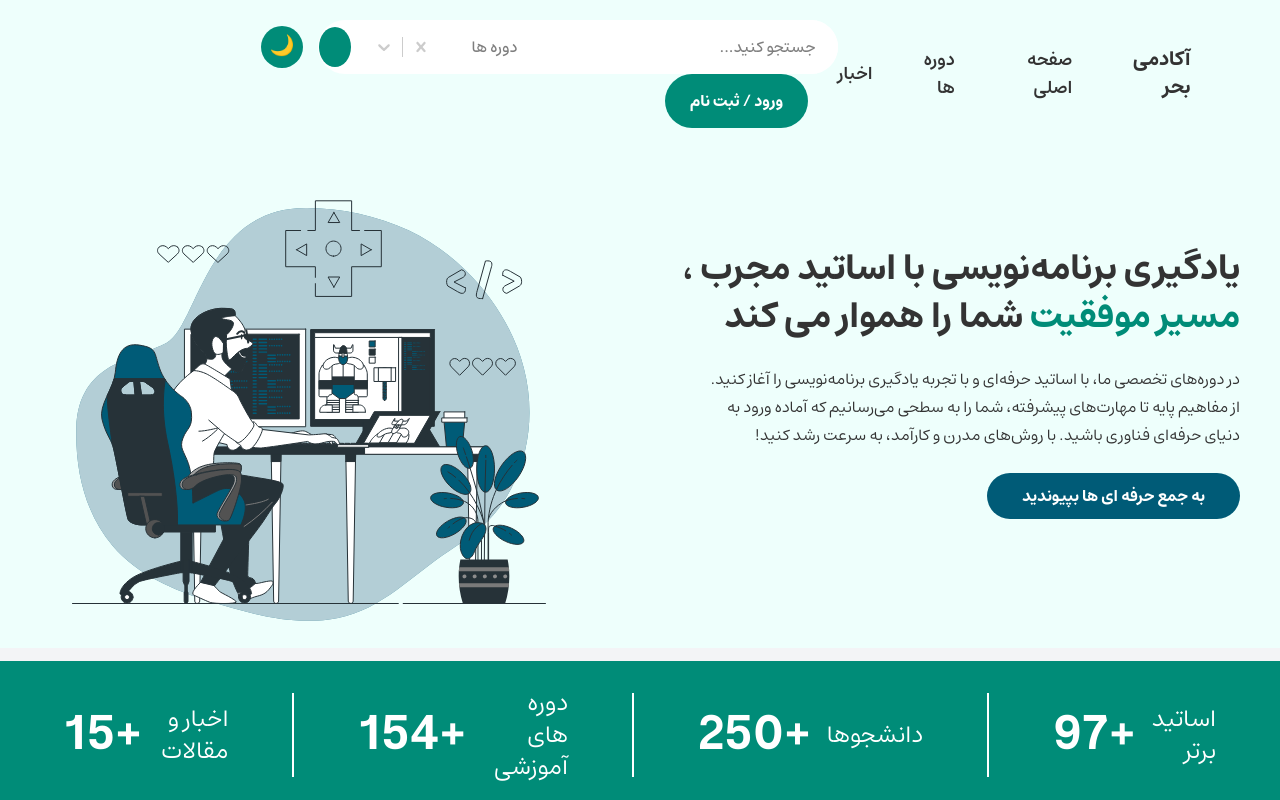
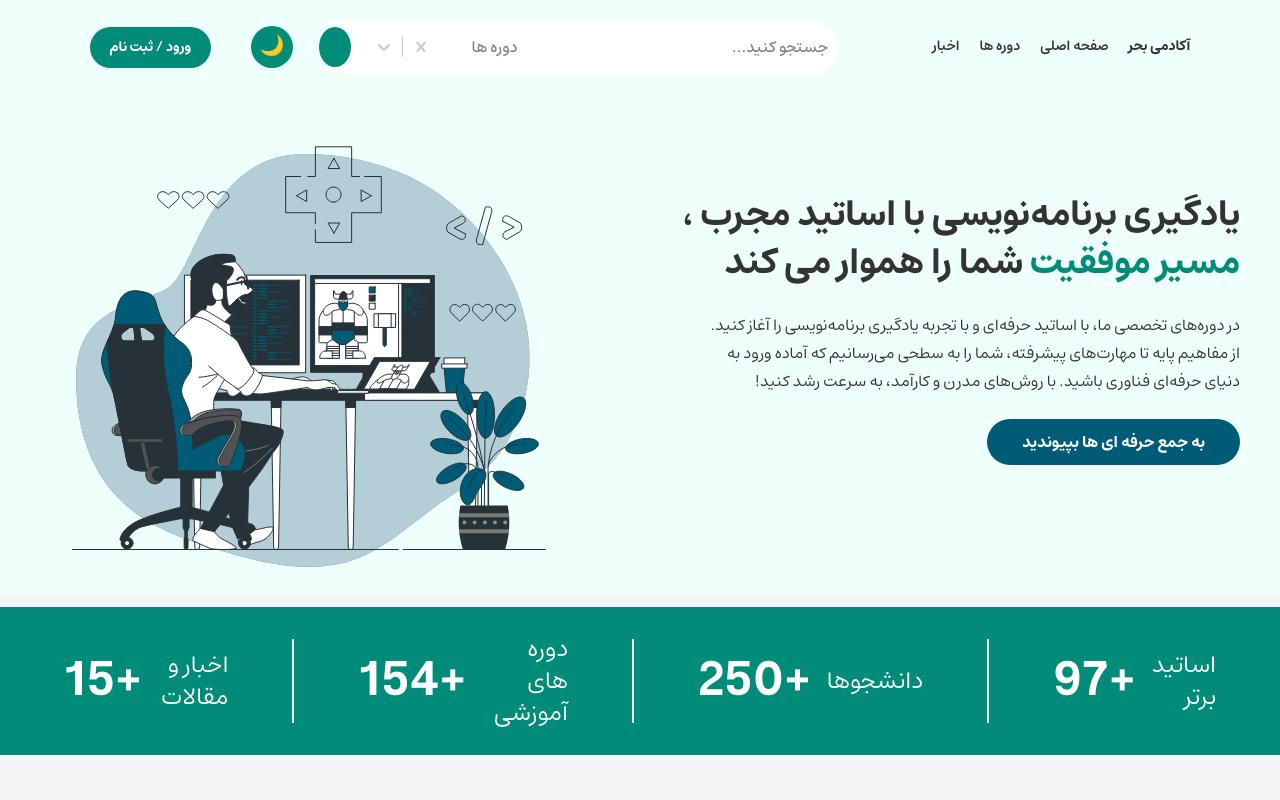
Before and after one commit to react-summer-1404/CodeLogic, a React (Vite) app: page / in a window 1280 px wide. Shown: the top 800 px of the page. Built offline with nearby package versions, Linux system fonts and the light colour scheme; some icons are missing.

Commit message:
Edit Navbar

```diff
--- a/src/assets/styles/reset.css
+++ b/src/assets/styles/reset.css
@@ -46,8 +46,28 @@
   background-color: #ffffff !important;
   color: #000000 !important;
 }
+
+@media (max-width: 1200px) {
+  .courses__control {
+    width: 150px;
+  }
+}
 @media (max-width: 1000px) {
   .courses__control {
-    width: 170px;
+    width: 120px;
+    font-size: 14px;
+    position: relative;
+    right: 50px;
   }
 }
+@media (max-width: 821px) {
+  .courses__control {
+    font-size: 10px;
+    width: 80px;
+  }
+}
+@media (max-width: 800px) {
+  .courses__control {
+    width: 80px;
+  }
+}
--- a/src/components/Navbar/Navbar.jsx
+++ b/src/components/Navbar/Navbar.jsx
@@ -5,17 +5,11 @@ import MenuIcon from "@mui/icons-material/Menu";
 import SelectComp from "../SelectComp/SelectComp";
 
 const Navbar = () => {
-  const [mobilemenu, setmobilemenu] = useState(false);
-
+  const [mobileMenu, setMobileMenu] = useState(false);
   const [darkMode, setDarkMode] = useState(false);
 
-  const togglemenu = () => {
-    setmobilemenu(!mobilemenu);
-  };
-
-  const toggleDarkMode = () => {
-    setDarkMode(!darkMode);
-  };
+  const toggleMenu = () => setMobileMenu(!mobileMenu);
+  const toggleDarkMode = () => setDarkMode(!darkMode);
 
   return (
     <nav
@@ -23,48 +17,52 @@ const Navbar = () => {
         darkMode ? style.darknav : ""
       } flex items-center justify-between`}
     >
+      <MenuIcon
+        onClick={toggleMenu}
+        className={`${style.menuicon} cursor-pointer`}
+        sx={{ color: darkMode ? "white" : "black", fontSize: 25 }}
+      />
       <ul
-        className={` ${style.ul} flex items-center justify-around   ${
-          mobilemenu ? style.showmenu : style.hidemenu
-        }  `}
+        className={`${style.ul} flex items-center justify-around gap-6 ${
+          mobileMenu ? style.showmenu : style.hidemenu
+        }`}
       >
-        <li className={` ${style.li}    text-xl font-bold`}>آکادمی بحر</li>
-
-        <li className={`  ${style.li} text-lg cursor-pointer font-semibold`}>
+        <li className={`${style.li} text-xl font-bold`}>آکادمی بحر</li>
+        <li className={`${style.li} text-lg cursor-pointer font-semibold`}>
           صفحه اصلی
         </li>
-        <li className={`  ${style.li} text-lg cursor-pointer font-semibold`}>
+        <li className={`${style.li} text-lg cursor-pointer font-semibold`}>
           دوره ها
         </li>
-        <li className={`  ${style.li} text-lg cursor-pointer font-semibold`}>
-          {" "}
+        <li className={`${style.li} text-lg cursor-pointer font-semibold`}>
           اخبار
         </li>
       </ul>
-      <div className={` ${style.left}  `}>
+
+      <div className={style.left}>
         <div className={` ${style.searchcontainer}  `}>
           <input
             type="text"
-            className={` ${style.searchinput}  `}
-            placeholder="    جستجو کنید..."
+            className={style.searchinput}
+            placeholder="جستجو کنید..."
           />
           <SelectComp />
-          <button className={` ${style.searchbutton}  `}>
+          <button className={style.searchbutton}>
             <SearchIcon sx={{ color: "white", fontSize: 35 }} />
           </button>
         </div>
-        <button onClick={toggleDarkMode} className={`${style.darkModeBtn} `}>
+
+        <button
+          onClick={toggleDarkMode}
+          className={`${style.darkModeBtn} ${darkMode ? "active" : ""}`}
+        >
           {darkMode ? "☀️" : "🌙"}
         </button>
-        <button className={` ${style.button} rounded-4xl font-bold `}>
+
+        <button className={`${style.button} rounded-4xl font-bold`}>
           ورود / ثبت نام
         </button>
       </div>
-      <MenuIcon
-        onClick={togglemenu}
-        className={` ${style.menuicon} cursor-pointer `}
-        sx={{ color: "black", fontSize: 25 }}
-      />
     </nav>
   );
 };
--- a/src/components/Navbar/Navbar.module.css
+++ b/src/components/Navbar/Navbar.module.css
@@ -1,8 +1,31 @@
 .mainnav {
-  padding: 20px 0;
-  padding-left: 7%;
-  padding-right: 7%;
+  padding: 20px 7%;
   background: #eefffc;
+  display: flex;
+  align-items: center;
+  justify-content: space-between;
+  transition: all 0.3s ease;
+  position: relative;
+}
+
+.ul {
+  display: flex;
+  align-items: center;
+  gap: 30px;
+  transition: all 0.3s ease;
+}
+
+.li {
+  transition: 0.2s;
+}
+.li:hover {
+  color: #008c78;
+}
+
+.left {
+  display: flex;
+  align-items: center;
+  gap: 10px;
 }
 
 .searchcontainer {
@@ -21,18 +44,15 @@
 .searchinput {
   font-weight: 500;
   color: rgb(0, 0, 0);
-
   background: white;
-  /* padding: 16px 52px 16px 16px; */
   padding: 15px 10px;
   font-size: 16px;
   border: none;
   border-radius: 28px;
   outline: none;
+  box-sizing: border-box;
+  width: 280px;
   transition: all 0.3s ease;
-  box-sizing: border-box;
-
-  width: 280px;
 }
 
 .searchbutton {
@@ -40,7 +60,6 @@
   left: 1px;
   top: 50%;
   transform: translateY(-50%);
-
   border: none;
   color: #ffffff;
   cursor: pointer;
@@ -49,21 +68,8 @@
   transition: 0.3s;
   background: #008c78;
 }
-
 .searchbutton:hover {
   background-color: #007563;
-  color: white;
-  transition: 0.3s;
-}
-.ul {
-  gap: 30px;
-}
-.li {
-  transition: 0.2s;
-}
-.li:hover {
-  color: #008c78;
-  transition: 0.2s;
 }
 
 .button {
@@ -72,44 +78,37 @@
   transition: 0.3s;
   padding: 15px 25px;
   color: white;
-
   cursor: pointer;
+  border: none;
 }
 .button:hover {
   background-color: #007563;
-  transition: 0.3s;
 }
+
 .menuicon {
   display: none !important;
 }
 
 /* dark mode */
-
 .darknav {
   background-color: #1e1e1e !important;
 }
-
 .darknav .li {
   color: #ffffff !important;
 }
-
 .darknav .searchcontainer {
   background: #2a2a2a !important;
 }
-
 .darknav .searchinput {
   background: #2a2a2a !important;
   color: #fff !important;
 }
-
 .darknav .searchbutton {
   background-color: #008c78 !important;
 }
-
 .darknav .button {
   background-color: #008c78 !important;
 }
-
 .darknav .li:hover {
   color: #00bfa5 !important;
 }
@@ -126,20 +125,19 @@
   font-size: 20px;
   transition: all 0.3s ease;
 }
-
 .darkModeBtn:hover {
   background-color: #007563;
   transform: scale(1.05);
 }
-
 .darkModeBtn.active {
   background-color: #333;
   color: #ffe600;
 }
 
+/* Media queries */
 @media (max-width: 1200px) {
   .mainnav ul li {
-    font-size: medium;
+    font-size: 13;
   }
   .button {
     padding: 10px 12px;
@@ -148,68 +146,62 @@
     width: 180px;
   }
 }
+
 @media (max-width: 1000px) {
   .mainnav ul li {
-    font-size: 14px;
+    font-size: 11px;
     gap: 10px;
   }
   .button {
-    padding: 4px 8px;
-    font-size: 14px;
+    padding: 4px 4px;
+    font-size: 11px;
   }
   .searchinput {
     width: 100px;
-
     font-size: 14px;
   }
   .searchbutton {
     display: none !important;
   }
 }
+
 @media (max-width: 800px) {
+  .mainnav {
+    flex-direction: row;
+    justify-content: space-between;
+    align-items: center;
+    padding: 10px 20px;
+  }
+
+  .menuicon {
+    display: block !important;
+    position: relative;
+    top: 0;
+    right: 0;
+    cursor: pointer;
+    z-index: 1000;
+  }
+
+  .left {
+    display: flex;
+    align-items: center;
+    justify-content: flex-end;
+    gap: 10px;
+  }
+
   .mainnav ul {
-    display: flex;
     flex-direction: column;
     position: fixed;
     top: 0;
-    right: 0px;
+    right: 0;
     bottom: 0;
-    background: rgb(33, 145, 82);
+    width: 190px;
+    background: #008c78;
     z-index: 999;
-    width: 190px;
     padding-top: 70px;
+    gap: 20px;
     transition: 0.3s;
     direction: rtl;
-    gap: 0 !important;
-  }
-  .mainnav ul li {
-    color: rgb(255, 255, 255);
-  }
-  .mainnav ul li:nth-child(2) {
-    color: rgb(255, 255, 255);
-
-    position: relative;
-    bottom: 150px;
-  }
-  .mainnav ul li:nth-child(3) {
-    color: rgb(255, 255, 255);
-
-    position: relative;
-    bottom: 300px;
-  }
-  .mainnav ul li:nth-child(4) {
-    color: rgb(255, 255, 255);
-
-    position: relative;
-    bottom: 720px;
-  }
-  .mainnav ul li:hover {
-    color: white;
-  }
-  .hidemenu {
-    right: -190px;
-    opacity: 0;
-    pointer-events: none;
   }
 
   .showmenu {
@@ -218,11 +210,29 @@
     pointer-events: all;
   }
 
-  .menuicon {
-    display: block !important;
-    z-index: 1000;
+  .hidemenu {
+    right: -190px;
+    opacity: 0;
+    pointer-events: none;
   }
-  .searchselect {
-    font-size: small;
+
+  .mainnav ul li {
+    color: #fff;
+    font-size: 16px;
+    text-align: center;
   }
 }
+@media (max-width: 1306px) {
+  .ul {
+    gap: 20px;
+  }
+  .li {
+    font-size: 14px;
+  }
+}
+@media (max-width: 1306px) {
+  .button {
+    font-size: 14px;
+    padding: 10px 20px;
+  }
+}
```
